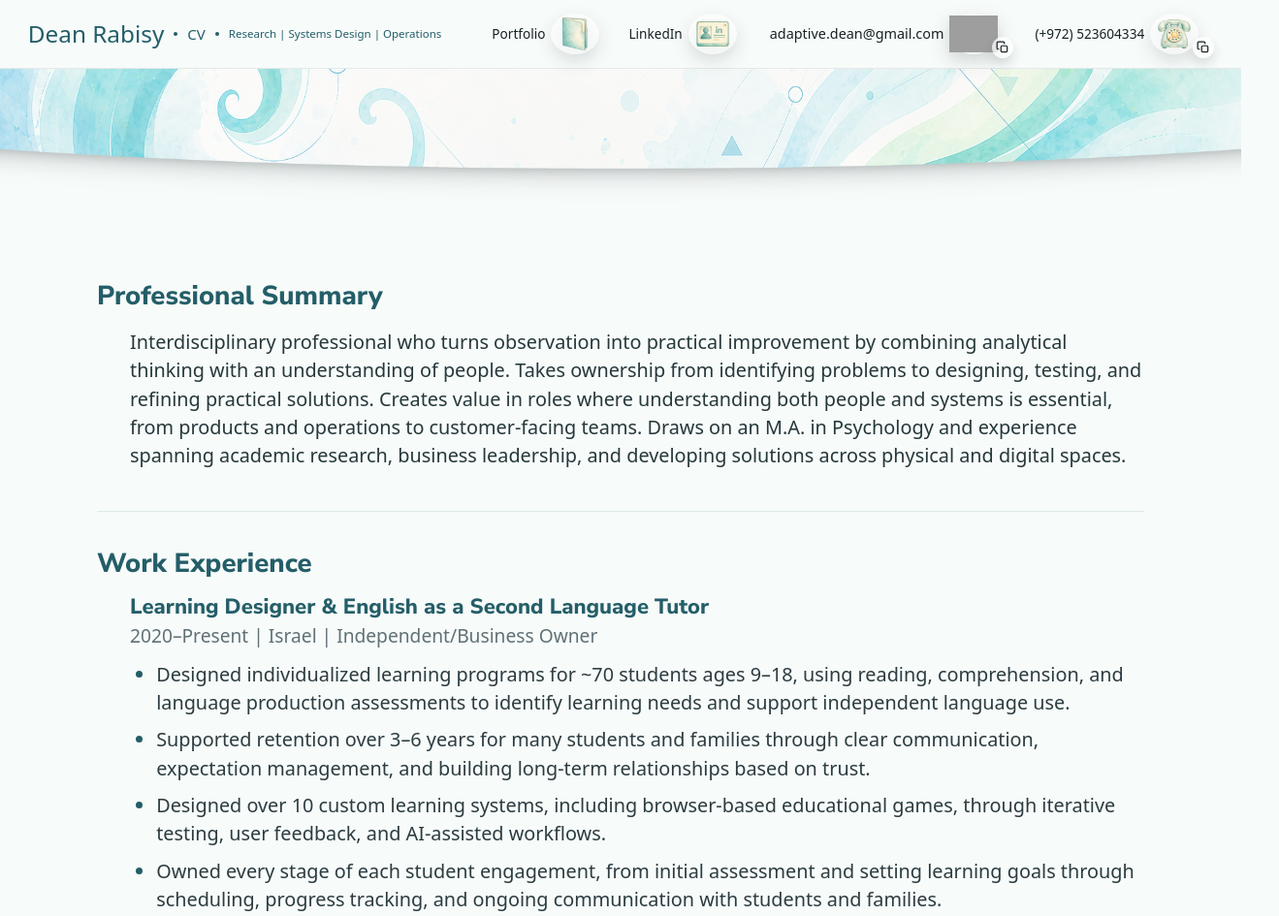
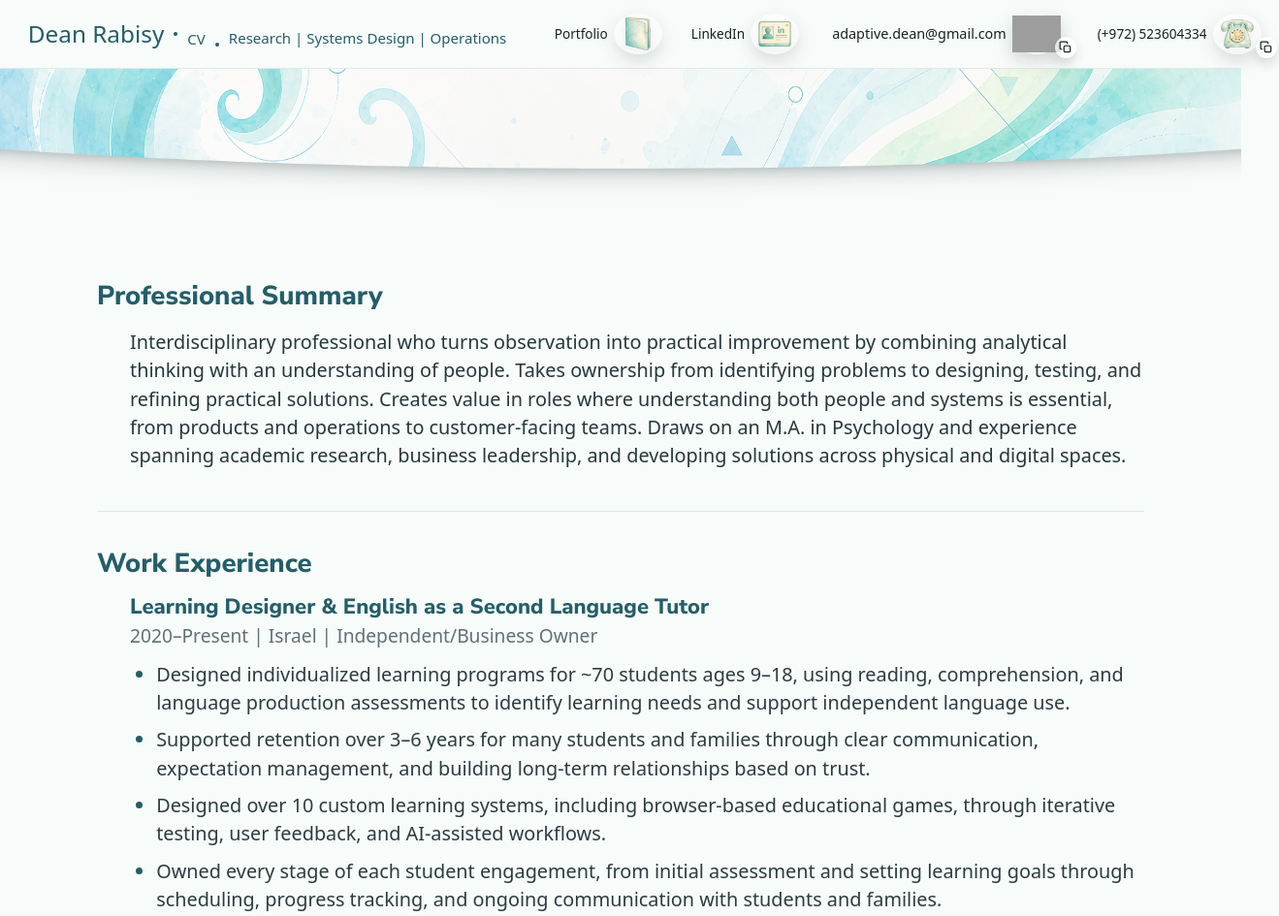
Before and after one commit to deanrabisy/cv, a plain HTML site: page index.html in a window 1280 px wide. Shown: the top 945 px of the page at 97% size, 1319 px wide, since content can reach past the window. Drawn offline with Linux system fonts and the light colour scheme; grey boxes are pictures that could not be loaded.

Commit message:
Align desktop brand hook

```diff
--- a/index.html
+++ b/index.html
@@ -98,7 +98,7 @@
 
     .brand-name {
       display: inline-flex;
-      align-items: center;
+      align-items: flex-end;
       gap: 10px;
       color: #245e68;
       line-height: 1.1;
@@ -108,7 +108,7 @@
 
     .brand-line {
       display: inline-flex;
-      align-items: center;
+      align-items: flex-end;
       gap: 10px;
     }
 
@@ -137,9 +137,9 @@
 
     .brand-name .brand-hook {
       display: inline-flex;
-      align-items: center;
+      align-items: flex-end;
       color: inherit;
-      font-size: clamp(.72rem, .85vw, .84rem);
+      font-size: .94rem;
       font-weight: 400;
       line-height: 1.15;
     }
@@ -827,7 +827,7 @@
         margin-left: 5px;
       }
 
-      .brand-hook {
+      .brand-name .brand-hook {
         display: none;
       }
 
```
